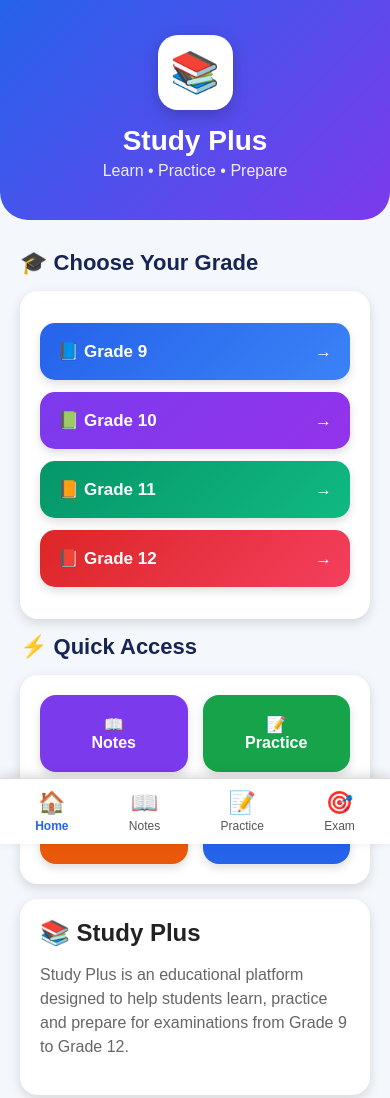
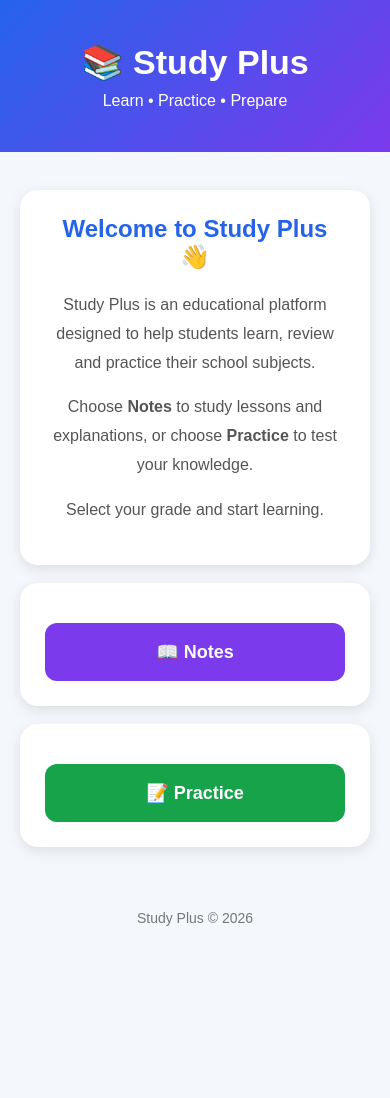
Before and after one commit to kumsadamoze7-create/study-plus, a plain HTML site: page index.html in a window 390 px wide. Shown: the top 1098 px of the page. After the commit the page ends 951 px from the top, so only its background shows below. Drawn offline with Linux system fonts and the light colour scheme.

Commit message:
Update index.html

```diff
--- a/index.html
+++ b/index.html
@@ -29,32 +29,17 @@ header{
     background:linear-gradient(135deg,#2563eb,#7c3aed);
     color:white;
     text-align:center;
-    padding:35px 20px;
-    border-radius:0 0 28px 28px;
-}
-
-.logo{
-    width:75px;
-    height:75px;
-    margin:auto;
-    border-radius:20px;
-    background:white;
-    color:#2563eb;
-    display:flex;
-    align-items:center;
-    justify-content:center;
-    font-size:40px;
-    box-shadow:0 5px 15px #0003;
+    padding:42px 20px;
 }
 
 header h1{
-    margin:15px 0 5px;
-    font-size:32px;
+    margin:0;
+    font-size:34px;
 }
 
 header p{
-    margin:5px 0;
-    opacity:.9;
+    margin:10px 0 0;
+    font-size:16px;
 }
 
 /* CONTAINER */
@@ -65,163 +50,115 @@ header p{
     padding:20px;
 }
 
-/* SECTION TITLE */
-
-.section-title{
-    font-size:22px;
-    margin:10px 0 15px;
-    color:#172554;
-}
-
-/* CARDS */
+/* HOME */
 
 .card{
     background:white;
-    padding:20px;
-    margin:15px 0;
+    margin:18px 0;
+    padding:25px;
     border-radius:18px;
-    box-shadow:0 4px 12px #0002;
+    box-shadow:0 4px 14px rgba(0,0,0,.10);
 }
 
-.card h2{
-    margin:0 0 8px;
+.intro{
+    text-align:center;
 }
 
-.card p{
-    color:#666;
-    line-height:1.5;
+.intro h2{
+    color:#2563eb;
+    margin-top:0;
 }
 
-/* GRADE BUTTONS */
+.intro p{
+    line-height:1.8;
+    color:#555;
+}
+
+/* MAIN BUTTONS */
+
+.mainButton{
+    width:100%;
+    border:none;
+    padding:18px;
+    margin-top:15px;
+    border-radius:12px;
+    color:white;
+    font-size:18px;
+    font-weight:bold;
+    cursor:pointer;
+}
+
+.notesButton{
+    background:#7c3aed;
+}
+
+.practiceButton{
+    background:#16a34a;
+}
+
+.mainButton:hover{
+    opacity:.9;
+}
+
+/* GRADE SECTION */
+
+.section{
+    display:none;
+}
+
+.sectionTitle{
+    text-align:center;
+    margin-top:0;
+    color:#2563eb;
+}
+
+/* GRADE BUTTON */
 
 .grade{
-    display:flex;
-    align-items:center;
-    justify-content:space-between;
+    width:100%;
+    border:none;
     padding:18px;
-    margin:12px 0;
-    border-radius:15px;
+    margin-top:12px;
+    border-radius:12px;
+    background:#2563eb;
     color:white;
+    font-size:18px;
+    font-weight:bold;
     cursor:pointer;
-    font-weight:bold;
-    box-shadow:0 4px 10px #0002;
 }
 
-.grade span{
-    font-size:17px;
+.grade:hover{
+    opacity:.9;
 }
 
-.grade-icon{
-    font-size:28px;
+/* PRACTICE COLORS */
+
+.practiceGrade{
+    background:#16a34a;
 }
 
-.grade9{
-    background:linear-gradient(135deg,#2563eb,#3b82f6);
-}
+/* BACK */
 
-.grade10{
-    background:linear-gradient(135deg,#7c3aed,#9333ea);
-}
-
-.grade11{
-    background:linear-gradient(135deg,#059669,#10b981);
-}
-
-.grade12{
-    background:linear-gradient(135deg,#dc2626,#f43f5e);
-}
-
-/* MAIN MENU */
-
-.menu{
-    display:grid;
-    grid-template-columns:1fr 1fr;
-    gap:15px;
-}
-
-.menu button{
+.back{
+    width:100%;
     border:none;
-    padding:20px 10px;
-    border-radius:16px;
+    padding:15px;
+    margin-top:20px;
+    border-radius:12px;
+    background:#172554;
     color:white;
     font-size:16px;
     font-weight:bold;
     cursor:pointer;
-    box-shadow:0 4px 10px #0002;
 }
 
-.menu button:hover{
-    opacity:.9;
-}
+/* FOOTER */
 
-.notes{
-    background:#7c3aed;
-}
-
-.practice{
-    background:#16a34a;
-}
-
-.exam{
-    background:#ea580c;
-}
-
-.home{
-    background:#2563eb;
-}
-
-/* BOTTOM NAVIGATION */
-
-.bottom-nav{
-    position:fixed;
-    bottom:0;
-    left:0;
-    right:0;
-    background:white;
-    border-top:1px solid #ddd;
-    display:flex;
-    justify-content:space-around;
-    padding:10px 5px;
-    box-shadow:0 -3px 10px #0002;
-}
-
-.bottom-nav button{
-    border:none;
-    background:none;
-    font-size:12px;
-    color:#555;
-    cursor:pointer;
-}
-
-.bottom-nav .active{
-    color:#2563eb;
-    font-weight:bold;
-}
-
-.nav-icon{
-    display:block;
-    font-size:22px;
-    margin-bottom:3px;
-}
-
-/* FOOTER SPACE */
-
-.footer-space{
-    height:75px;
-}
-
-/* MOBILE */
-
-@media(max-width:600px){
-
-    header h1{
-        font-size:28px;
-    }
-
-    .menu{
-        grid-template-columns:1fr 1fr;
-    }
-
+footer{
+    text-align:center;
+    padding:25px;
+    color:#777;
+    font-size:14px;
 }
 
 </style>
@@ -232,15 +169,13 @@ header p{
 <body>
 
 
+<!-- ========================= -->
 <!-- HEADER -->
+<!-- ========================= -->
 
 <header>
 
-<div class="logo">
-    📚
-</div>
-
-<h1>Study Plus</h1>
+<h1>📚 Study Plus</h1>
 
 <p>Learn • Practice • Prepare</p>
 
@@ -250,72 +185,198 @@ header p{
 <div class="container">
 
 
-<!-- GRADES -->
+<!-- ========================= -->
+<!-- HOME / INTRODUCTION -->
+<!-- ========================= -->
 
-<h2 class="section-title">
-🎓 Choose Your Grade
-</h2>
+<div id="home">
 
+<div class="card intro">
 
-<div class="card">
+<h2>Welcome to Study Plus 👋</h2>
 
+<p>
+Study Plus is an educational platform designed
+to help students learn, review and practice
+their school subjects.
+</p>
 
-<div
-class="grade grade9"
-onclick="location.href='grade9.html'">
+<p>
+Choose <b>Notes</b> to study lessons and explanations,
+or choose <b>Practice</b> to test your knowledge.
+</p>
 
-<span>
-📘 Grade 9
-</span>
-
-<span class="grade-icon">
-→
-</span>
+<p>
+Select your grade and start learning.
+</p>
 
 </div>
 
 
-<div
-class="grade grade10"
-onclick="location.href='grade10.html'">
+<!-- NOTES -->
 
-<span>
-📗 Grade 10
-</span>
+<div class="card">
 
-<span class="grade-icon">
-→
-</span>
+<button
+class="mainButton notesButton"
+onclick="showNotes()">
+
+📖 Notes
+
+</button>
 
 </div>
 
 
-<div
-class="grade grade11"
-onclick="location.href='grade11.html'">
+<!-- PRACTICE -->
 
-<span>
-📙 Grade 11
-</span>
+<div class="card">
 
-<span class="grade-icon">
-→
-</span>
+<button
+class="mainButton practiceButton"
+onclick="showPractice()">
+
+📝 Practice
+
+</button>
+
+</div>
 
 </div>
 
 
-<div
-class="grade grade12"
+<!-- ========================= -->
+<!-- NOTES GRADES -->
+<!-- ========================= -->
+
+<div id="notesSection" class="section">
+
+<div class="card">
+
+<h2 class="sectionTitle">
+📖 Choose Your Grade
+</h2>
+
+<p style="text-align:center;color:#666;">
+Select a grade to open the available notes.
+</p>
+
+
+<button
+class="grade"
+onclick="location.href='grade9.html'">
+
+🎓 Grade 9
+
+</button>
+
+
+<button
+class="grade"
+onclick="location.href='grade10.html'">
+
+🎓 Grade 10
+
+</button>
+
+
+<button
+class="grade"
+onclick="location.href='grade11.html'">
+
+🎓 Grade 11
+
+</button>
+
+
+<button
+class="grade"
 onclick="location.href='grade12.html'">
 
-<span>
-📕 Grade 12
-</span>
+🎓 Grade 12
 
-<span class="grade-icon">
-→
-</span>
+</button>
+
+
+<button
+class="back"
+onclick="goHome()">
+
+← Back to Home
+
+</button>
+
+</div>
+
+</div>
+
+
+<!-- ========================= -->
+<!-- PRACTICE GRADES -->
+<!-- ========================= -->
+
+<div id="practiceSection" class="section">
+
+<div class="card">
+
+<h2
+class="sectionTitle"
+style="color:#16a34a;">
+
+📝 Choose Your Grade
+
+</h2>
+
+<p style="text-align:center;color:#666;">
+Select a grade to open practice questions.
+</p>
+
+
+<button
+class="grade practiceGrade"
+onclick="location.href='practice-grade9.html'">
+
+🎓 Grade 9
+
+</button>
+
+
+<button
+class="grade practiceGrade"
+onclick="location.href='practice-grade10.html'">
+
+🎓 Grade 10
+
+</button>
+
+
+<button
+class="grade practiceGrade"
+onclick="location.href='practice-grade11.html'">
+
+🎓 Grade 11
+
+</button>
+
+
+<button
+class="grade practiceGrade"
+onclick="location.href='practice-grade12.html'">
+
+🎓 Grade 12
+
+</button>
+
+
+<button
+class="back"
+onclick="goHome()">
+
+← Back to Home
+
+</button>
+
+</div>
 
 </div>
 
@@ -323,164 +384,84 @@ onclick="location.href='grade12.html'">
 </div>
 
 
-<!-- QUICK ACCESS -->
+<!-- ========================= -->
+<!-- FOOTER -->
+<!-- ========================= -->
 
-<h2 class="section-title">
-⚡ Quick Access
-</h2>
+<footer>
 
+Study Plus © 2026
 
-<div class="card">
-
-
-<div class="menu">
-
-
-<button
-class="notes"
-onclick="openNotes()">
-
-📖
-<br>
-Notes
-
-</button>
-
-
-<button
-class="practice"
-onclick="openPractice()">
-
-📝
-<br>
-Practice
-
-</button>
-
-
-<button
-class="exam"
-onclick="openExam()">
-
-🎯
-<br>
-P. Exam
-
-</button>
-
-
-<button
-class="home"
-onclick="location.href='index.html'">
-
-🏠
-<br>
-Home
-
-</button>
-
-
-</div>
-
-</div>
-
-
-<!-- ABOUT -->
-
-<div class="card">
-
-<h2>
-📚 Study Plus
-</h2>
-
-<p>
-Study Plus is an educational platform designed
-to help students learn, practice and prepare
-for examinations from Grade 9 to Grade 12.
-</p>
-
-</div>
-
-
-<div class="footer-space"></div>
-
-</div>
-
-
-<!-- BOTTOM NAV -->
-
-<div class="bottom-nav">
-
-
-<button
-class="active"
-onclick="location.href='index.html'">
-
-<span class="nav-icon">🏠</span>
-Home
-
-</button>
-
-
-<button
-onclick="openNotes()">
-
-<span class="nav-icon">📖</span>
-Notes
-
-</button>
-
-
-<button
-onclick="openPractice()">
-
-<span class="nav-icon">📝</span>
-Practice
-
-</button>
-
-
-<button
-onclick="openExam()">
-
-<span class="nav-icon">🎯</span>
-Exam
-
-</button>
-
-
-</div>
+</footer>
 
 
 <script>
 
+/* SHOW NOTES */
 
-function openNotes(){
+function showNotes(){
 
-    alert(
-        "Choose your Grade first, then open Notes."
-    );
+    document.getElementById("home")
+    .style.display="none";
+
+    document.getElementById("practiceSection")
+    .style.display="none";
+
+    const notes =
+    document.getElementById("notesSection");
+
+    notes.style.display="block";
+
+    window.scrollTo({
+        top:0,
+        behavior:"smooth"
+    });
 
 }
 
 
-function openPractice(){
+/* SHOW PRACTICE */
 
-    alert(
-        "Choose your Grade first, then open Practice."
-    );
+function showPractice(){
+
+    document.getElementById("home")
+    .style.display="none";
+
+    document.getElementById("notesSection")
+    .style.display="none";
+
+    const practice =
+    document.getElementById("practiceSection");
+
+    practice.style.display="block";
+
+    window.scrollTo({
+        top:0,
+        behavior:"smooth"
+    });
 
 }
 
 
-function openExam(){
+/* BACK HOME */
 
-    alert(
-        "Choose your Grade first, then open P. Exam."
-    );
+function goHome(){
+
+    document.getElementById("notesSection")
+    .style.display="none";
+
+    document.getElementById("practiceSection")
+    .style.display="none";
+
+    document.getElementById("home")
+    .style.display="block";
+
+    window.scrollTo({
+        top:0,
+        behavior:"smooth"
+    });
 
 }
-
 
 </script>
 
```
